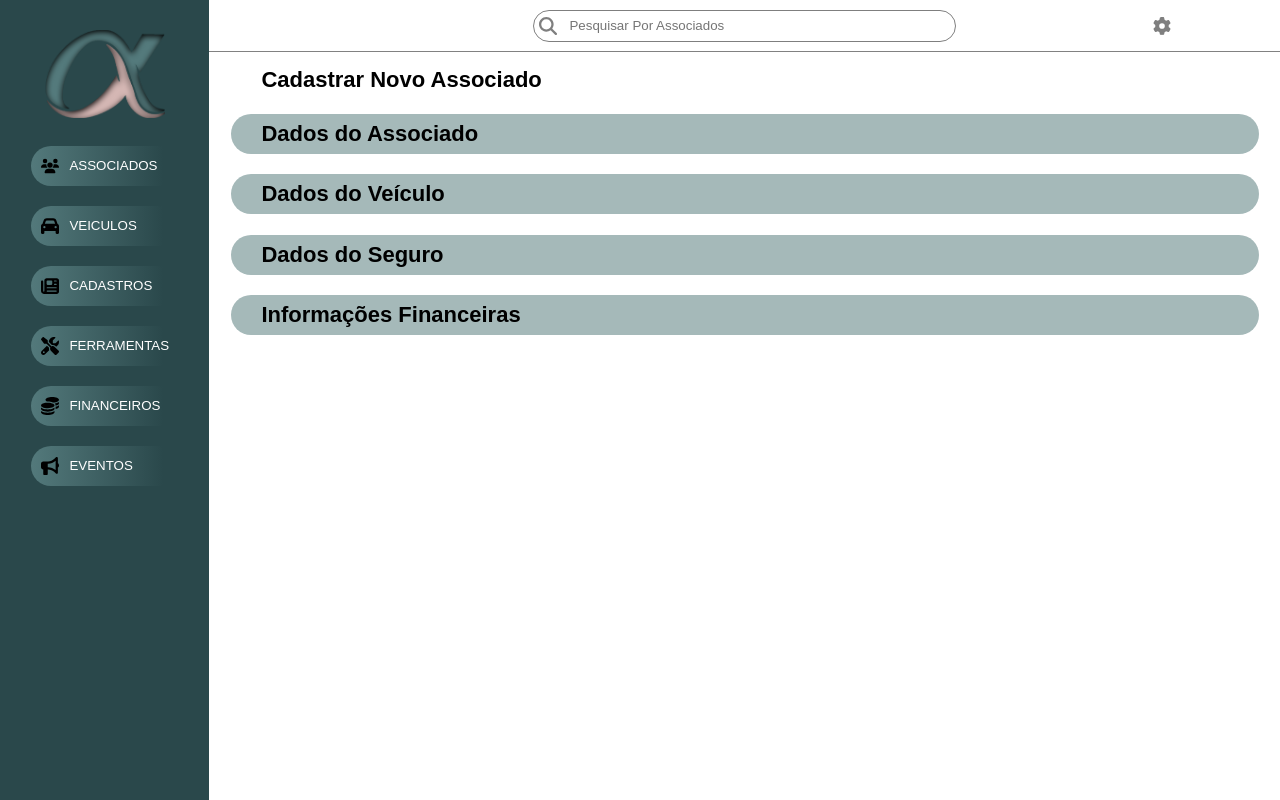
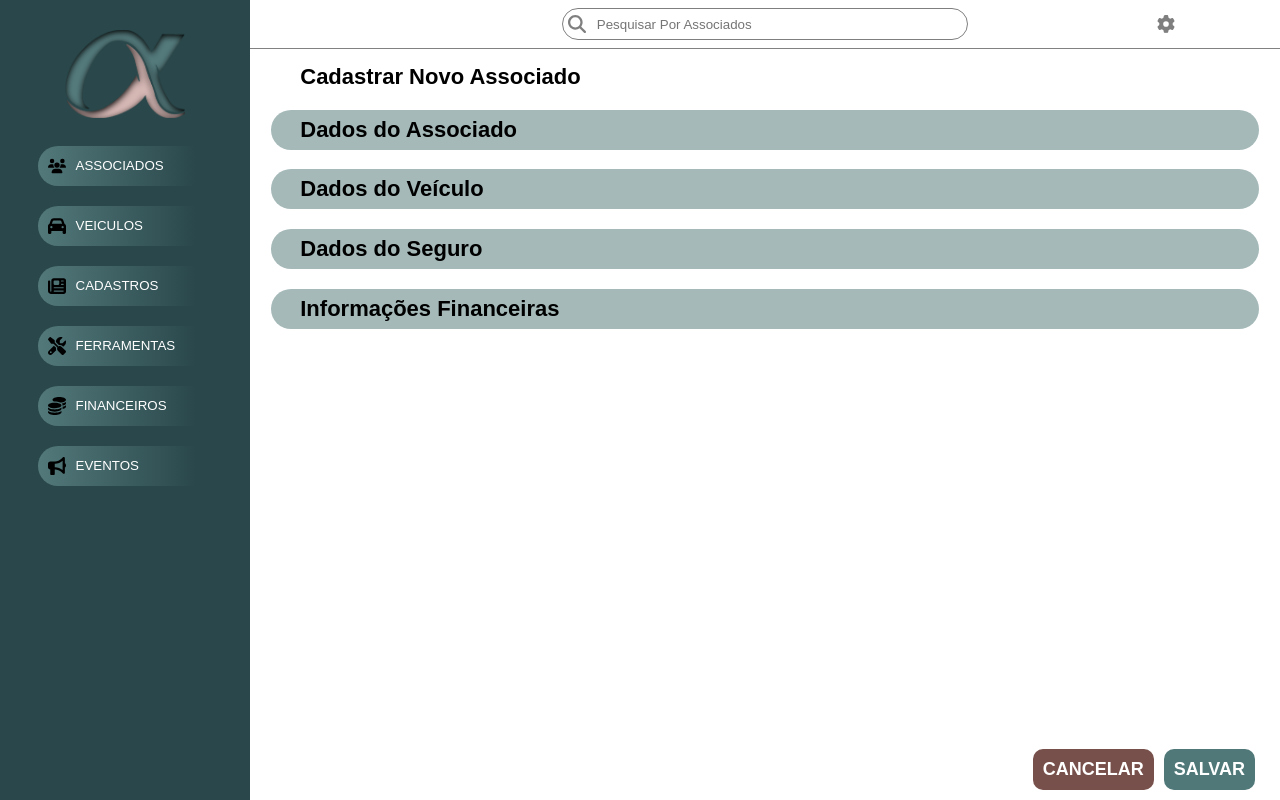
Before and after one commit to davi-aguiar/PDS, a React (Vite) app in the folder frontend/SGA_FRONTEND/: page /novo-associado in a window 1280 px wide. Built offline with nearby package versions, Linux system fonts and the light colour scheme.

Commit message:
general update, merge fixes

```diff
--- a/frontend/SGA_FRONTEND/src/components/dashboard/page.module.css
+++ b/frontend/SGA_FRONTEND/src/components/dashboard/page.module.css
@@ -1,6 +1,6 @@
 .menu{
     background-color: #2a484b;
-    width: 250px;
+    min-width: 250px;
     display: flex;
     align-items: center;
     padding-top: 30px;
@@ -22,3 +22,6 @@
 .button :first-child{
     margin-right: 10px;
 }
+img:hover{
+    cursor: pointer;
+}
--- a/frontend/SGA_FRONTEND/src/components/dashboard/page.tsx
+++ b/frontend/SGA_FRONTEND/src/components/dashboard/page.tsx
@@ -8,14 +8,21 @@ import {
   FaCoins,
   FaBullhorn,
 } from "react-icons/fa6";
+import { useNavigate } from "react-router-dom";
 
 export default function Dash() {
+  const navigate = useNavigate();
+
+  const handleNavigate = () => {
+    navigate("/associado");
+  }
+
   return (
     <>
       <div className={styles.menu}>
-        <img src={alpha} alt={"logo"} width={120} />
+        <img src={alpha} alt={"logo"} width={120} onClick={handleNavigate}/>
         <br />
-        <button className={styles.button}>
+        <button className={styles.button} onClick={handleNavigate}>
           <FaUsers size={18} color="black" />
           ASSOCIADOS
         </button>
--- a/frontend/SGA_FRONTEND/src/components/remove/page.module.css
+++ b/frontend/SGA_FRONTEND/src/components/remove/page.module.css
@@ -5,14 +5,14 @@
     left: 0;
     width: 100vw;
     height: 100vh;
-    background: rgba(0, 0, 0, 0.5);
+    background: rgba(0, 0, 0, 0.5) !important;
     display: flex;
     justify-content: center;
     align-items: center;
   }
 
   .popupContent {
-    background: white;
+    background: white !important;
     padding: 20px;
     border-radius: 8px;
     width: 500px;
@@ -21,6 +21,7 @@
   .buttonsDiv{
     display: flex;
     justify-content: right;
+    background: white !important;
   }
   .buttonsDiv :first-child{
     background-color: white;
@@ -37,7 +38,7 @@
     font-weight: bold;
     color: white;
   }
-  button {
+  .buttonsDiv button {
     margin: 5px;
   }
   .buttonsDiv :hover{
@@ -49,3 +50,9 @@
   .dependencies{
     margin-left: 20px;
   }
+  .dependencies p{
+    background-color: white !important;
+  }
+h2{
+  background-color: white !important;
+}
--- a/frontend/SGA_FRONTEND/src/components/remove/page.tsx
+++ b/frontend/SGA_FRONTEND/src/components/remove/page.tsx
@@ -2,7 +2,11 @@ import React, { useState } from "react";
 import styles from "./page.module.css";
 import { FaCar, FaNewspaper, FaTrash } from "react-icons/fa6";
 
-const Popup = () => {
+interface Props {
+  type: string;
+}
+
+const Popup = ({ type }: Props) => {
   const [isOpen, setIsOpen] = useState(false);
 
   const togglePopup = () => {
@@ -11,7 +15,11 @@ const Popup = () => {
 
   return (
     <div>
-      <FaTrash onClick={togglePopup} size={18} color="black" className={styles.icon}/>
+      {type === "icon" ? (
+        <FaTrash onClick={togglePopup} size={18} color="black" className={styles.icon}/>
+      ):(
+        <button onClick={togglePopup}>EXCLUIR</button>
+      )}
 
       {isOpen && (
         <div className={styles.popupOverlay} onClick={togglePopup}>
@@ -27,10 +35,10 @@ const Popup = () => {
             <p>x está ligado a:</p>
             <div className={styles.dependencies}>
               <p>
-                <FaCar size={22} color="black" /> x Veículos
+                <FaCar size={22} color="black" className="icon" style={{backgroundColor:"white"}}/> x Veículos
               </p>
               <p>
-                <FaNewspaper size={22} color="black" /> x Faturas
+                <FaNewspaper size={22} color="black" style={{backgroundColor:"white"}}/> x Faturas
               </p>
             </div>
             <div className={styles.buttonsDiv}>
--- a/frontend/SGA_FRONTEND/src/components/table/page.module.css
+++ b/frontend/SGA_FRONTEND/src/components/table/page.module.css
@@ -7,14 +7,10 @@ Table {
   border: 1px solid #cdcfd2;
 }
 .abc {
-  .headRow :first-child {
     width: 20px;
   }
   .BodyRow :nth-child(2) {
     cursor: pointer;
-  }
-  .headRow :last-child {
-    width: 20px;
   }
   .BodyRow > * {
     border: 1px solid #cdcfd2;
@@ -26,4 +22,3 @@ Table {
   input[type="checkbox"]:hover {
     cursor: pointer;
   }
-}
--- a/frontend/SGA_FRONTEND/src/components/table/page.tsx
+++ b/frontend/SGA_FRONTEND/src/components/table/page.tsx
@@ -212,7 +212,7 @@ export default function DenseTable() {
               Matrícula
             </TableCell>
             <TableCell className={styles.abc} align="right">
-              <Popup />
+              <Popup type="icon"/>
             </TableCell>
           </TableRow>
         </TableHead>
@@ -229,7 +229,7 @@ export default function DenseTable() {
               <TableCell align="right">{row.email}</TableCell>
               <TableCell align="right">{row.id}</TableCell>
               <TableCell align="right">
-                <Popup />
+                <Popup type="icon"/>
               </TableCell>
             </TableRow>
           ))}
--- a/frontend/SGA_FRONTEND/src/pages/editarAssociado/EditarAssociado.tsx
+++ b/frontend/SGA_FRONTEND/src/pages/editarAssociado/EditarAssociado.tsx
@@ -2,6 +2,7 @@ import Dash from "../../components/dashboard/page";
 import Search from "../../components/search/page";
 import "./styles.css";
 import DropDown from "../../components/dropdown/page";
+import Popup from "../../components/remove/page";
 
 export default function EditarAssociado() {
   return (
@@ -16,6 +17,10 @@ export default function EditarAssociado() {
           <DropDown title="Dados do Seguro" type="associado" />
           <DropDown title="Informações Financeiras" type="associado" />
         </div>
+        <div className="divButtons">
+          <Popup type="button"/>
+          <button>EDITAR</button>
+        </div>
       </div>
     </div>
   );
--- a/frontend/SGA_FRONTEND/src/pages/editarAssociado/styles.css
+++ b/frontend/SGA_FRONTEND/src/pages/editarAssociado/styles.css
@@ -0,0 +1,7 @@
+
+.divButtons :first-child{
+    background-color: #78504b;
+    border-radius: 10px;
+    margin-right: 10px;
+    margin-left: 10px;
+}
--- a/frontend/SGA_FRONTEND/src/pages/novoAssociado/NovoAssociado.tsx
+++ b/frontend/SGA_FRONTEND/src/pages/novoAssociado/NovoAssociado.tsx
@@ -4,7 +4,6 @@ import "./styles.css";
 import DropDown from "../../components/dropdown/page";
 
 function NovoAssociado() {
-
   return (
     <div className="container">
       <Dash />
@@ -12,10 +11,14 @@ function NovoAssociado() {
         <Search />
         <div className="register">
           <h1>Cadastrar Novo Associado</h1>
-          <DropDown title="Dados do Associado" type="associado"/>
-          <DropDown title="Dados do Veículo" type=""/>
-          <DropDown title="Dados do Seguro" type="associado"/>
-          <DropDown title="Informações Financeiras" type="associado"/>
+          <DropDown title="Dados do Associado" type="associado" />
+          <DropDown title="Dados do Veículo" type="" />
+          <DropDown title="Dados do Seguro" type="associado" />
+          <DropDown title="Informações Financeiras" type="associado" />
+        </div>
+        <div className="divButtons">
+          <button>CANCELAR</button>
+          <button>SALVAR</button>
         </div>
       </div>
     </div>
--- a/frontend/SGA_FRONTEND/src/pages/novoAssociado/styles.css
+++ b/frontend/SGA_FRONTEND/src/pages/novoAssociado/styles.css
@@ -9,9 +9,28 @@
     margin-left: 0%;
     align-self: center;
     height: 100vh;
+    overflow-y: scroll;
 }
 
 h1{
     font-size: 22px;
     margin-left: 3%;
 }
+
+.divButtons{
+    margin: 0px 25px 10px 0px;
+    display: flex;
+    justify-content: end;
+}
+.divButtons button{
+    background-color: #78504b;
+    padding: 10px;
+    border-radius: 10px;
+    border: none;
+    color: white;
+    font-weight: bold;
+    font-size: 18px;
+}
+.divButtons :last-child{
+    background-color: #507878;
+}
```
